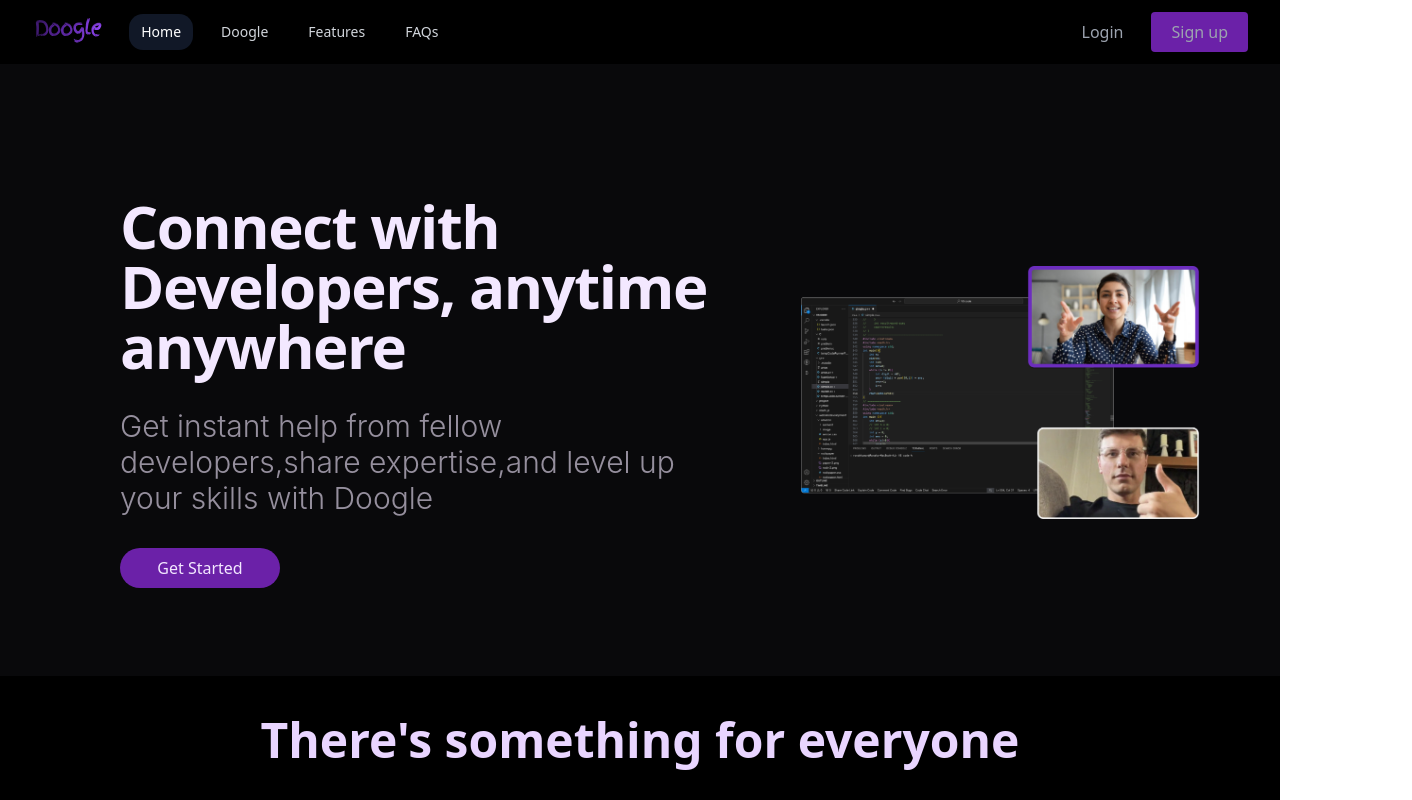
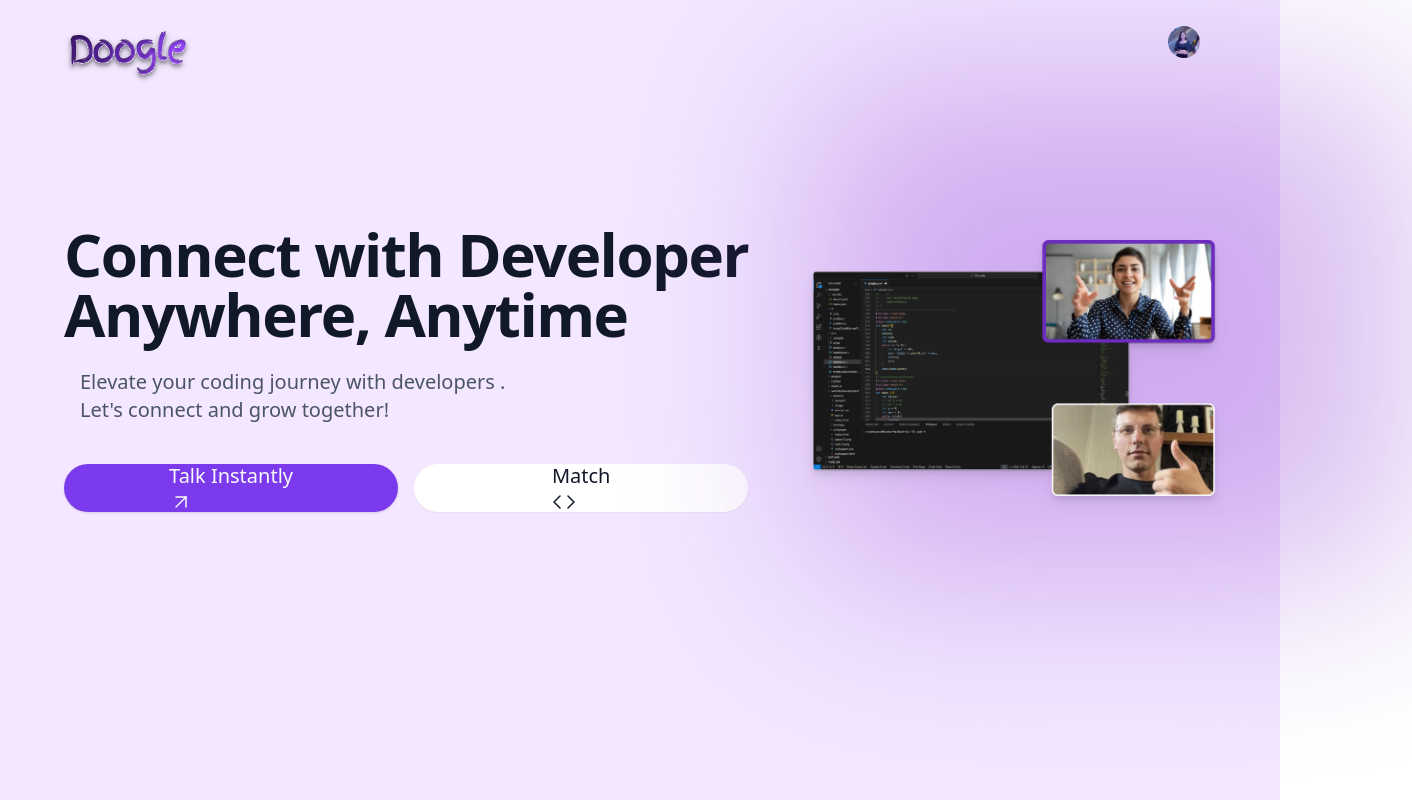
Before and after one commit to SurajjBhardwaj/Doogle, a Next.js app: page / in a window 1280 px wide. Shown: the top 800 px of the page, 1412 px wide, since content can reach past the window. Built offline with nearby package versions, Linux system fonts and the light colour scheme.

Commit message:
Links added

```diff
--- a/pages/index.js
+++ b/pages/index.js
@@ -19,12 +19,12 @@ import Head from 'next/head'
 function index() {
   return (
     <>
-      <Head>
+      {/* <Head>
         <title>Doogle</title>
         <meta name="description" content="Connect, collaborate, and grow with developers worldwide on our platform designed for seamless knowledge exchange and problem-solving." />
         <link rel='favicon' src="/removebg-preview 1.ico" />
-      </Head>
-      <Navbar />
+      </Head> */}
+      {/* <Navbar />
       <Hero />
       <Beginner />
       <Intermediate />
@@ -33,9 +33,9 @@ function index() {
       <Feature />
       <FAQ />
       <CTA />
-      <Footer />
+      <Footer /> */}
 
-      {/* <Home /> */}
+      <Home />
 
 
     </>
--- a/sections/Hero.jsx
+++ b/sections/Hero.jsx
@@ -1,13 +1,22 @@
+import { Button } from "@/components/ui/button";
 import Image from "next/image";
+import Link from "next/link";
+import { useRouter } from "next/router";
+
 import React from "react";
 
 const Hero = () => {
+  const route = useRouter();
+
+  const handleLogin = () => {
+    router.push("/auth/login");
+  };
   return (
     <section className="relative w-full pb-12 bg-[#09090B]">
       <div className="max-w-screen px-8 md:px-16 py-auto">
         <div className="absolute left-1/2 top-1/2 -z-10  w-[300px] h-[400px] md:w-[800px] -translate-x-1/2 -translate-y-1/2 opacity-10 blur-[100px] bg-purple-700 "></div>
 
-        <div  className="flex flex-col lg:flex-row lg:pt-[8%] gap-12 h-full w-full justify-center items-center">
+        <div className="flex flex-col lg:flex-row lg:pt-[8%] gap-12 h-full w-full justify-center items-center">
           {/* left section */}
           <div className="text-purple-100 max-w-2xl my-10 px-10 w-4xl flex flex-col gap-5">
             <h1 className="text-xl font-bold tracking-tight text-purple-100 sm:text-6xl">
@@ -18,7 +27,10 @@ const Hero = () => {
               Get instant help from fellow developers,share expertise,and level
               up your skills with Doogle
             </h2>
-            <button className="w-40 h-10 rounded-[25px] bg-purple-800">
+            <button
+              href={`/auth/login`}
+              className=" cursor-pointer w-40 h-10 rounded-[25px] bg-purple-800"
+            >
               Get Started
             </button>
           </div>
--- a/sections/component/Navbar.jsx
+++ b/sections/component/Navbar.jsx
@@ -1,6 +1,8 @@
 import { Fragment } from 'react'
 import { Disclosure, Menu, Transition } from '@headlessui/react'
 import { Bars3Icon, XMarkIcon } from '@heroicons/react/24/outline'
+import Link from 'next/link'
+import { useRouter } from 'next/router'
 
 const navigation = [
   { name: 'Home', href: '#', current: true },
@@ -9,11 +11,19 @@ const navigation = [
   { name: 'FAQs', href: '#', current: false },
 ]
 
+
+
+
 function classNames(...classes) {
   return classes.filter(Boolean).join(' ')
 }
 
 export default function Navbar() {
+  const route = useRouter();
+
+  function handleLogin(){
+   route.push('/auth/login')
+  }
   return (
     <Disclosure as="nav" className="bg-black">
       {({ open }) => (
@@ -60,23 +70,30 @@ export default function Navbar() {
               </div>
               <div className="absolute inset-y-0 right-0 flex items-center pr-2 sm:static sm:inset-auto sm:ml-6 sm:pr-0 " role='button' tabIndex='0'>
                 <button
+                  onClick={()=>handleLogin}
                   type="button"
                   className="relative rounded p-1 text-gray-400 hover:text-white focus:outline-none focus:ring-2 focus:ring-white focus:ring-offset-2 focus:ring-offset-gray-800"
                 >
-                  <span className="absolute -inset-1.5" />
+
+                <span className="absolute -inset-1.5" />
                   <span className="sr-only">Login</span>
                   Login
+
+
                 </button>
               </div>
               <div className="absolute inset-y-0 right-0 flex items-center pr-2 sm:static sm:inset-auto sm:ml-6 sm:pr-0 " role='button' tabIndex='0'>
-                <button
+                <Link
+                href='/auth/signup'
                   type="button"
                   className=" px-5 py-2 rounded relative bg-purple-800 text-gray-400 hover:text-white focus:outline-none focus:ring-2 focus:ring-white focus:ring-offset-2 focus:ring-offset-gray-800"
                 >
+
                   <span className="absolute -inset-1.5" />
                   <span className="sr-only">Sign up</span>
                   Sign up
-                </button>
+
+                </Link>
 
                 {/* Profile dropdown */}
 
--- a/sections/profile/Home.js
+++ b/sections/profile/Home.js
@@ -22,6 +22,8 @@ import {
 import QueryForm from "./QueryForm";
 
 const Home = () => {
+  const linkId = 136435|| Math.random().toString(36).slice(2);
+
   return (
     <section className="w-screen h-screen bg-purple-100 ">
       <div className="mx-auto max-w-screen-2xl px-8 md:px-16 py-2">
@@ -72,21 +74,25 @@ const Home = () => {
 
 
               <Button className="p-5 lg:p-6 px-7 lg:px-16 rounded-full space-x-1 w-4/5">
-
-                <p className="text-base lg:text-xl font-light ">
+             <Link href={`/newRoom/${linkId}`}>
+             <p className="text-base lg:text-xl font-light ">
                 Talk Instantly
                 </p>
                 <ArrowUpRight strokeWidth={1.5} />
+             </Link>
+
               </Button>
 
 
               <Dialog>
       <DialogTrigger asChild>
       <Button className="p-5 lg:p-6 px-7 lg:px-16  space-x-3  rounded-full  w-4/5 bg-white" variant="secondary">
+      <Link href={`/newRoom/${linkId}`}>
               <p className="text-base lg:text-xl font-light ">
               Match
               </p>
                 <Code strokeWidth={1.5} />
+                </Link>
               </Button>
       </DialogTrigger>
       <DialogContent className="sm:max-w-[425px]">
--- a/sections/profile/QueryForm.js
+++ b/sections/profile/QueryForm.js
@@ -38,12 +38,14 @@ const formSchema = z.object({
 function QueryForm() {
   const { toast } = useToast();
   const [isloading, setIsLoading] = useState();
+  const linkId = Math.random().toString(36).slice(2);
 
   const initialFormState = {
     who:undefined,
  techStack:[],
  levelQues:undefined,
  interest:undefined,
+
   };
   const form = useForm({
     resolver: zodResolver(formSchema),
```
Also changed, not shown: context/userContextProvider.jsx (deleted, +0 -33 lines).
